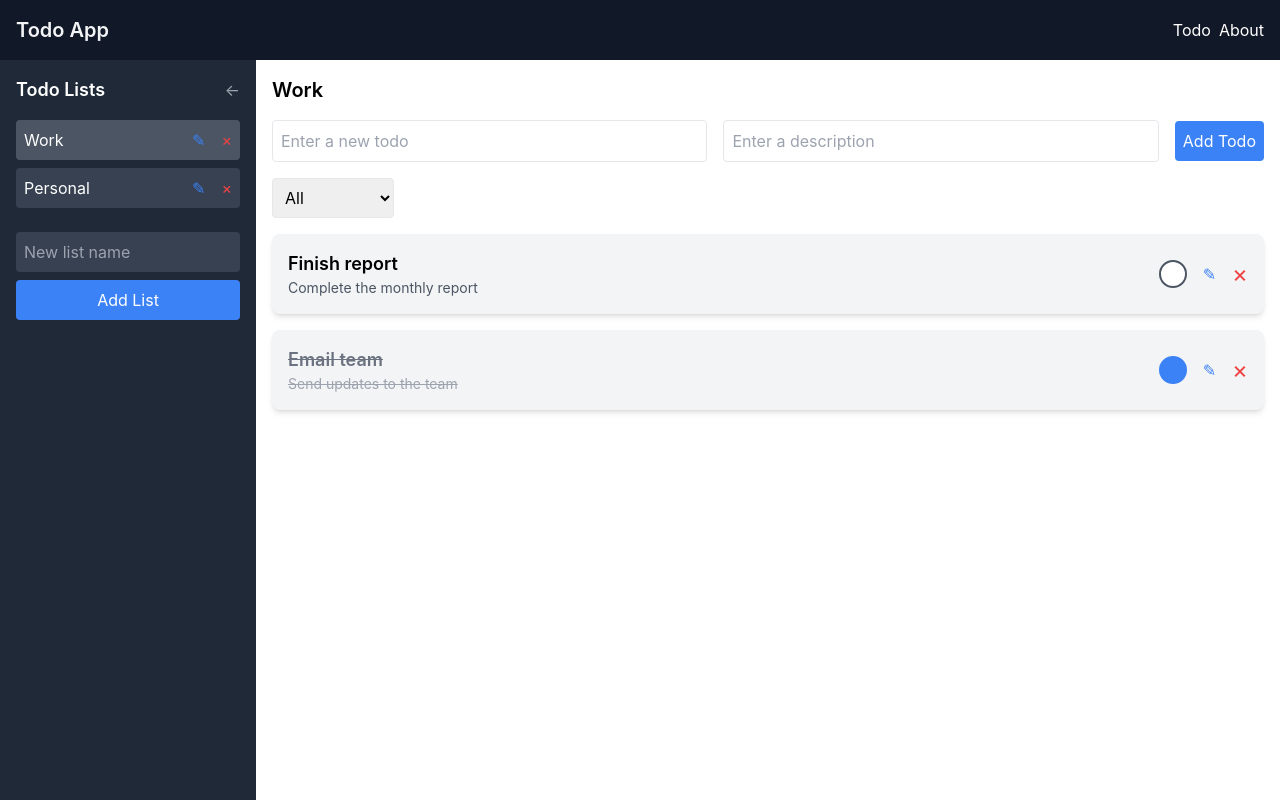
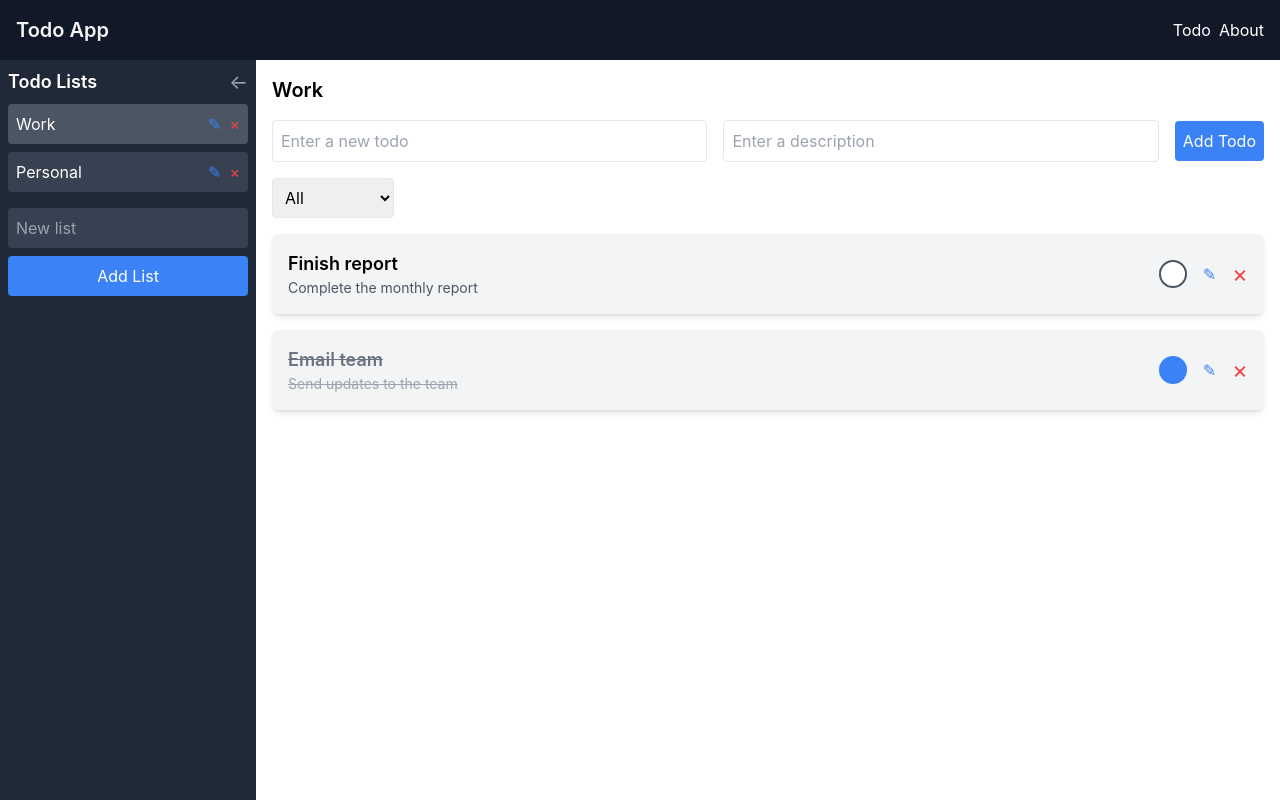
Before and after one commit to LiamJ009/todo-app, a React (Create React App) app: page / in a window 1280 px wide. Built offline with nearby package versions, Linux system fonts and the light colour scheme.

Commit message:
fixed and finished sidebar collapse and expansion

```diff
--- a/src/components/TodoListSidebar.js
+++ b/src/components/TodoListSidebar.js
@@ -22,24 +22,26 @@ function TodoListSidebar({
   };
 
   return (
-    <aside className={`bg-gray-800 text-white p-4 transition-all duration-300 ease-in-out ${
-      isCollapsed ? 'w-0 opacity-0 -translate-x-full' : 'w-64 opacity-100 translate-x-0'
-    } ${isAboutPageActive ? 'opacity-50 pointer-events-none' : ''}`}>
+    <aside className={`bg-gray-800 text-white transition-all duration-300 ease-in-out ${
+      isCollapsed ? 'w-12' : 'w-64'
+    } ${isAboutPageActive ? 'opacity-50 pointer-events-none' : ''} flex flex-col`}>
 
-      <div className="flex justify-between items-center mb-4">
+      {/* Header with toggle button */}
+      <div className={`p-2 flex ${isCollapsed ? 'justify-center' : 'justify-between items-center'}`}>
+        {!isCollapsed && (
           <h2 className="text-lg font-semibold">Todo Lists</h2>
+        )}
         <button
           onClick={onToggleCollapse}
-            className="text-gray-400 hover:text-white transition-colors"
+          className="text-gray-400 hover:text-white transition-colors text-xl"
         >
           {isCollapsed ? '→' : '←'}
         </button>
       </div>
 
-      {!isCollapsed && (
-        <>
-
-          <ul className="space-y-2">
+      {/* Content area */}
+      <div className={`flex-1 overflow-y-auto ${isCollapsed ? 'opacity-0 pointer-events-none' : 'opacity-100'}`}>
+        <ul className="space-y-2 px-2">
           {todoLists.map((list) => (
             <li
               key={list.id}
@@ -48,14 +50,15 @@ function TodoListSidebar({
                 ${activeListId === list.id ? "bg-gray-600" : "bg-gray-700"}
                 hover:bg-gray-600`}
             >
-                <span>{list.name}</span>
+              <span className="truncate">{list.name}</span>
+              {!isCollapsed && (
                 <div className="flex space-x-2">
                   <button
                     onClick={(e) => {
                       e.stopPropagation();
                       onEditList(list);
                     }}
-                    className="text-blue-500 hover:text-blue-700 mr-2"
+                    className="text-blue-500 hover:text-blue-700"
                   >
                     ✎
                   </button>
@@ -69,27 +72,29 @@ function TodoListSidebar({
                     &times;
                   </button>
                 </div>
+              )}
             </li>
           ))}
         </ul>
-          <form onSubmit={handleSubmitNewList} className="mt-6">
+
+        {!isCollapsed && (
+          <form onSubmit={handleSubmitNewList} className="mt-4 px-2">
             <input
               type="text"
               value={newListName}
               onChange={(e) => setNewListName(e.target.value)}
-              placeholder="New list name"
-              className="p-2 w-full rounded bg-gray-700 text-white"
+              placeholder="New list"
+              className="p-2 w-full rounded bg-gray-700 text-white mb-2"
             />
             <button
               type="submit"
-              className="mt-2 p-2 w-full bg-blue-500 text-white rounded hover:bg-blue-600"
+              className="w-full p-2 bg-blue-500 hover:bg-blue-600 text-white rounded"
             >
               Add List
             </button>
           </form>
-
-          </>
         )}
+      </div>
     </aside>
   );
 }
```
Lines whose indentation alone changed are shown as unchanged.
